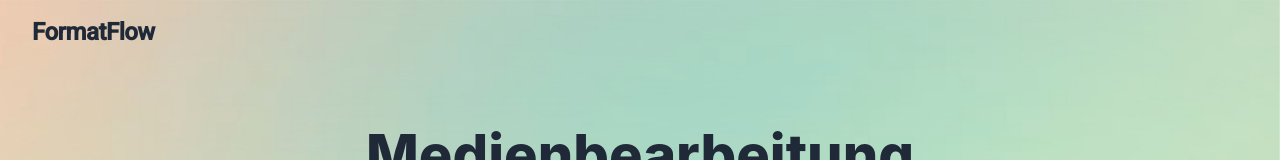
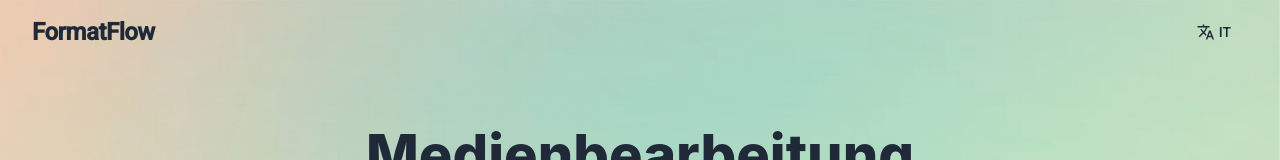
Before and after one commit to nickgoof/formatflow, an Angular app: page /home in a window 1280 px wide. Shown: the top 160 px of the page. Built offline with nearby package versions, Linux system fonts and the light colour scheme.

Commit message:
sprachen auf home

```diff
--- a/src/app/home/home.html
+++ b/src/app/home/home.html
@@ -2,14 +2,23 @@
   <mat-toolbar class="transparent-nav">
     <span class="logo">FormatFlow</span>
     <span class="spacer"></span>
+
+    <button mat-button class="lang-btn" (click)="toggleLanguage()">
+      <mat-icon>translate</mat-icon>
+      {{ content[currentLang].nav_btn }}
+    </button>
+
   </mat-toolbar>
 
   <div class="main-content">
     <header class="hero-header">
-      <h1>Medienbearbeitung <br> <span class="text-gradient">neu gedacht.</span></h1>
+      <h1>
+        {{ content[currentLang].hero_title_1 }} <br>
+        <span class="text-gradient">{{ content[currentLang].hero_title_2 }}</span>
+      </h1>
+
       <p class="subtitle">
-        Konvertieren, optimieren und skalieren Sie Ihre Bilder in Sekundenschnelle.
-        Einfach, schnell und direkt im Browser.
+        {{ content[currentLang].subtitle }}
       </p>
     </header>
 
@@ -20,14 +29,14 @@
           <div mat-card-avatar class="icon-box">
             <mat-icon>sync_alt</mat-icon>
           </div>
-          <mat-card-title>Format ändern</mat-card-title>
+          <mat-card-title>{{ content[currentLang].card1_title }}</mat-card-title>
         </mat-card-header>
         <mat-card-content>
-          <p>Wandeln Sie PNG in JPG, WebP und mehr um. Ohne Qualitätsverlust.</p>
+          <p>{{ content[currentLang].card1_desc }}</p>
         </mat-card-content>
         <mat-card-actions>
           <a mat-stroked-button color="primary" routerLink="/home/format">
-            Jetzt konvertieren
+            {{ content[currentLang].card1_btn }}
           </a>
         </mat-card-actions>
       </mat-card>
@@ -37,14 +46,14 @@
           <div mat-card-avatar class="icon-box">
             <mat-icon>auto_awesome</mat-icon>
           </div>
-          <mat-card-title>Bild aufwerten</mat-card-title>
+          <mat-card-title>{{ content[currentLang].card2_title }}</mat-card-title>
         </mat-card-header>
         <mat-card-content>
-          <p>Nutzen Sie KI-Upscaling, um niedrige Auflösungen scharf zu machen.</p>
+          <p>{{ content[currentLang].card2_desc }}</p>
         </mat-card-content>
         <mat-card-actions>
           <a mat-stroked-button color="primary" routerLink="/home/pixel/upscaling">
-            Bild aufwerten
+            {{ content[currentLang].card2_btn }}
           </a>
         </mat-card-actions>
       </mat-card>
@@ -54,14 +63,14 @@
           <div mat-card-avatar class="icon-box">
             <mat-icon>compress</mat-icon>
           </div>
-          <mat-card-title>Bild abwerten</mat-card-title>
+          <mat-card-title>{{ content[currentLang].card3_title }}</mat-card-title>
         </mat-card-header>
         <mat-card-content>
-          <p>Reduzieren Sie die Dateigröße effizient für Web und Mail.</p>
+          <p>{{ content[currentLang].card3_desc }}</p>
         </mat-card-content>
         <mat-card-actions>
           <a mat-stroked-button color="primary" routerLink="/home/pixel/downscaling">
-            Bild abwerten
+            {{ content[currentLang].card3_btn }}
           </a>
         </mat-card-actions>
       </mat-card>
--- a/src/app/home/home.scss
+++ b/src/app/home/home.scss
@@ -18,6 +18,8 @@ $text-light: #6b7280;
   background: transparent;
   box-shadow: none;
   padding: 0 2rem;
+  display: flex;
+  align-items: center;
 
   .logo {
     font-weight: 700;
@@ -30,9 +32,15 @@ $text-light: #6b7280;
     flex: 1 1 auto;
   }
 
-  a {
+  a,
+  button.lang-btn {
     color: $text-dark;
     font-weight: 500;
+
+    // Optional: Kleiner Abstand zwischen Icon und Text im Button
+    mat-icon {
+      margin-right: 4px;
+    }
   }
 }
 
@@ -93,6 +101,7 @@ $text-light: #6b7280;
     transform: translateY(-5px);
     box-shadow: 0 20px 50px -10px rgba(194, 24, 91, 0.15);
   }
+
   .icon-box {
     background-color: rgba($primary-color, 0.1);
     color: $primary-color;
--- a/src/app/home/home.ts
+++ b/src/app/home/home.ts
@@ -5,6 +5,8 @@ import { MatIconModule } from '@angular/material/icon';
 import { RouterModule } from '@angular/router';
 import { MatCardModule } from '@angular/material/card'; // Wichtig!
 import { MatToolbarModule } from '@angular/material/toolbar';
+
+type Language = 'de' | 'it';
 @Component({
   selector: 'ff-home',
   imports: [RouterModule, CommonModule, MatCardModule, MatToolbarModule, MatButtonModule, MatIconModule],
@@ -13,4 +15,51 @@ import { MatToolbarModule } from '@angular/material/toolbar';
 })
 export class Home {
   protected readonly title = signal('FormatFlow');
+
+  currentLang: Language = 'de';
+
+  // Das Wörterbuch
+  content = {
+    de: {
+      nav_btn: 'IT', // Text auf dem Button (zeigt zur anderen Sprache)
+      hero_title_1: 'Medienbearbeitung',
+      hero_title_2: 'neu gedacht.',
+      subtitle: 'Konvertieren, optimieren und skalieren Sie Ihre Bilder in Sekundenschnelle. Einfach, schnell und direkt im Browser.',
+
+      card1_title: 'Format ändern',
+      card1_desc: 'Wandeln Sie PNG in JPG, WebP und mehr um. Ohne Qualitätsverlust.',
+      card1_btn: 'Jetzt konvertieren',
+
+      card2_title: 'Bild aufwerten',
+      card2_desc: 'Nutzen Sie KI-Upscaling, um niedrige Auflösungen scharf zu machen.',
+      card2_btn: 'Bild aufwerten',
+
+      card3_title: 'Bild abwerten',
+      card3_desc: 'Reduzieren Sie die Dateigröße effizient für Web und Mail.',
+      card3_btn: 'Bild abwerten'
+    },
+    it: {
+      nav_btn: 'DE', // Text auf dem Button (um zurück zu wechseln)
+      hero_title_1: 'Elaborazione media',
+      hero_title_2: 'reinventata.',
+      subtitle: 'Converti, ottimizza e ridimensiona le tue immagini in pochi secondi. Semplice, veloce e direttamente nel browser.',
+
+      card1_title: 'Cambia formato',
+      card1_desc: 'Converti PNG in JPG, WebP e altro. Senza perdita di qualità.',
+      card1_btn: 'Converti ora',
+
+      card2_title: 'Migliora qualità',
+      card2_desc: 'Usa l\'AI-Upscaling per rendere nitide le immagini a bassa risoluzione.',
+      card2_btn: 'Migliora foto',
+
+      card3_title: 'Riduci dimensioni',
+      card3_desc: 'Riduci efficientemente la dimensione del file per Web e Mail.',
+      card3_btn: 'Comprimi foto'
+    }
+  };
+
+  // Die Funktion zum Umschalten
+  toggleLanguage() {
+    this.currentLang = this.currentLang === 'de' ? 'it' : 'de';
+  }
 }
```
